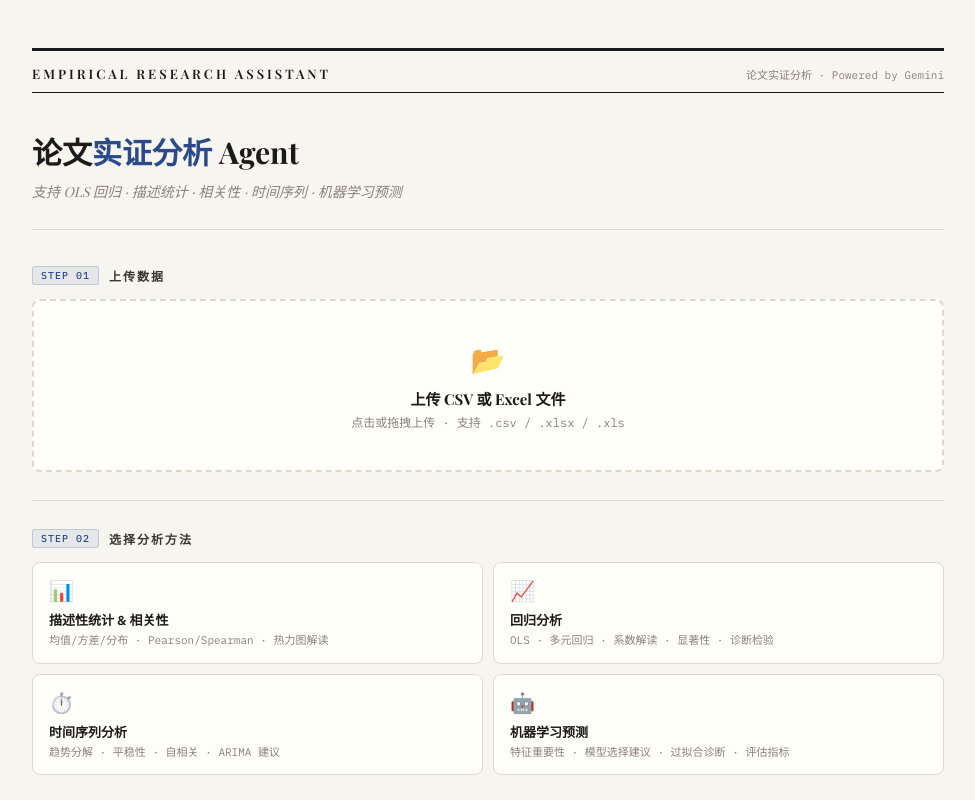
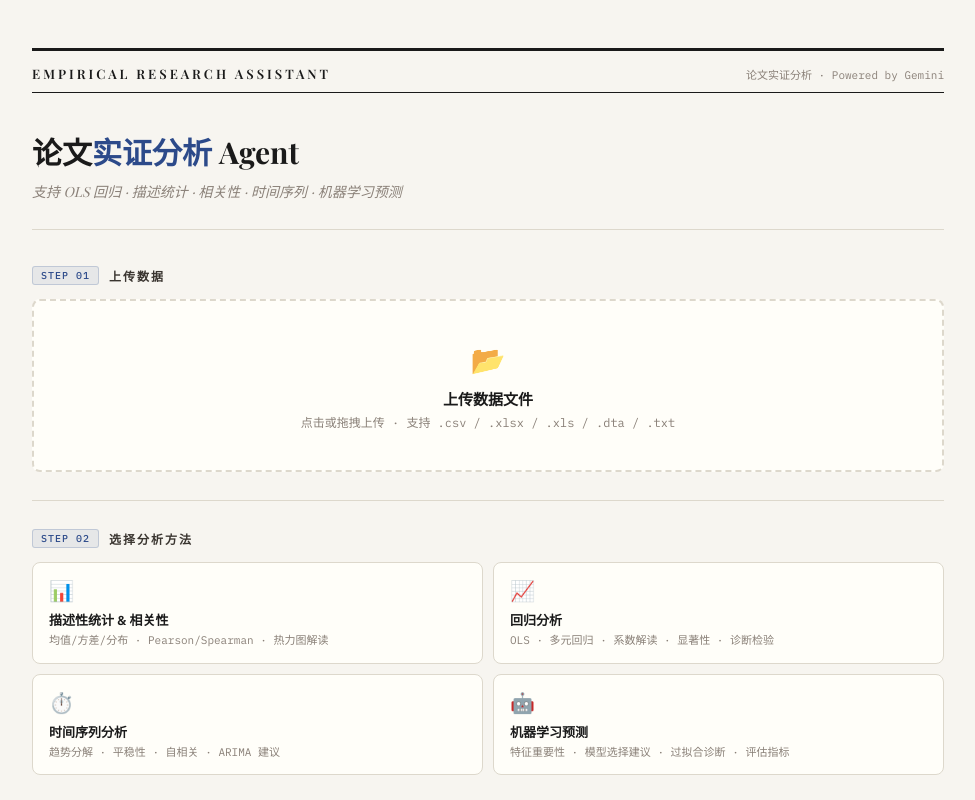
Before and after one commit to Jadenola-cmd/empirical-agent, a Next.js app: page / in a window 1280 px wide. Shown: the top 800 px of the page, without its empty margins (152-1127 px from the left). Built offline with nearby package versions, Linux system fonts and the light colour scheme.

Commit message:
feat: 修改论文实证分析表格格式
Co-authored-by: traeagent <traeagent@users.noreply.github.com>

```diff
--- a/pages/index.js
+++ b/pages/index.js
@@ -243,10 +243,10 @@ export default function Home() {
               onDragOver={(e) => e.preventDefault()}
               onDrop={(e) => { e.preventDefault(); handleFile(e.dataTransfer.files[0]); }}
             >
-              <input type="file" ref={fileRef} accept=".csv,.xlsx,.xls" style={{ display: "none" }} onChange={(e) => handleFile(e.target.files[0])} />
+              <input type="file" ref={fileRef} accept=".csv,.xlsx,.xls,.dta,.txt" style={{ display: "none" }} onChange={(e) => handleFile(e.target.files[0])} />
               <div className="upload-icon">📂</div>
-              <h3>上传 CSV 或 Excel 文件</h3>
-              <p>点击或拖拽上传 · 支持 .csv / .xlsx / .xls</p>
+              <h3>上传数据文件</h3>
+              <p>点击或拖拽上传 · 支持 .csv / .xlsx / .xls / .dta / .txt</p>
             </div>
           ) : (
             <div className="data-meta">
```
